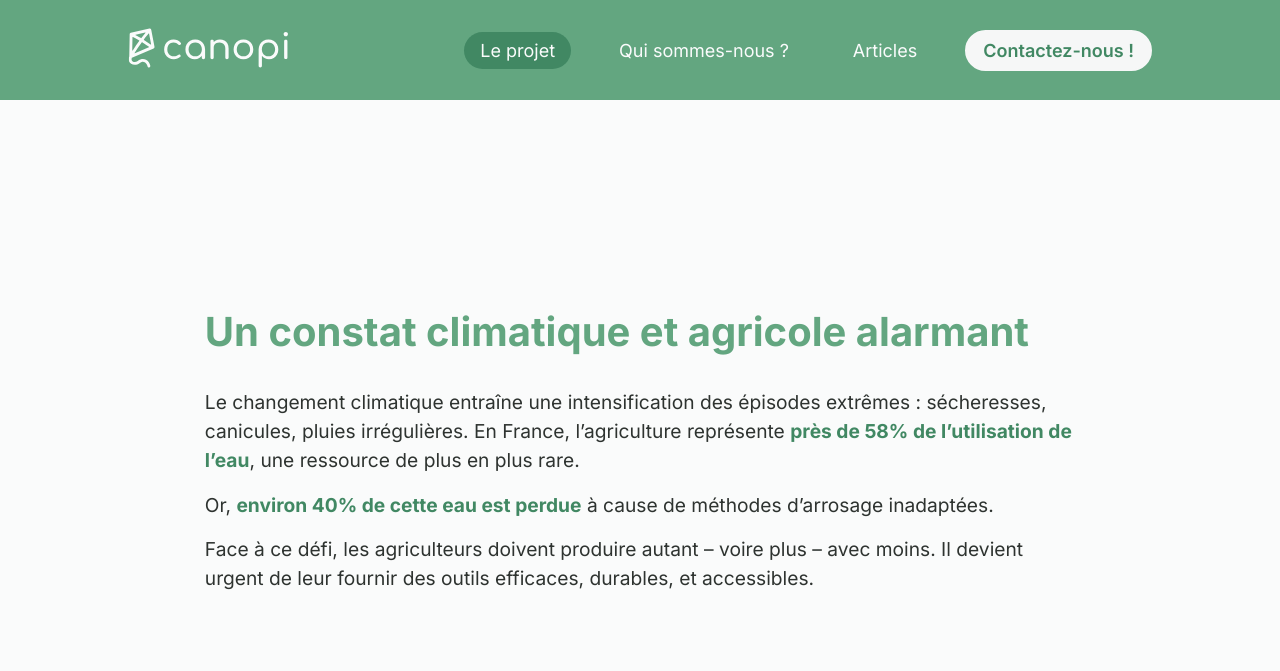
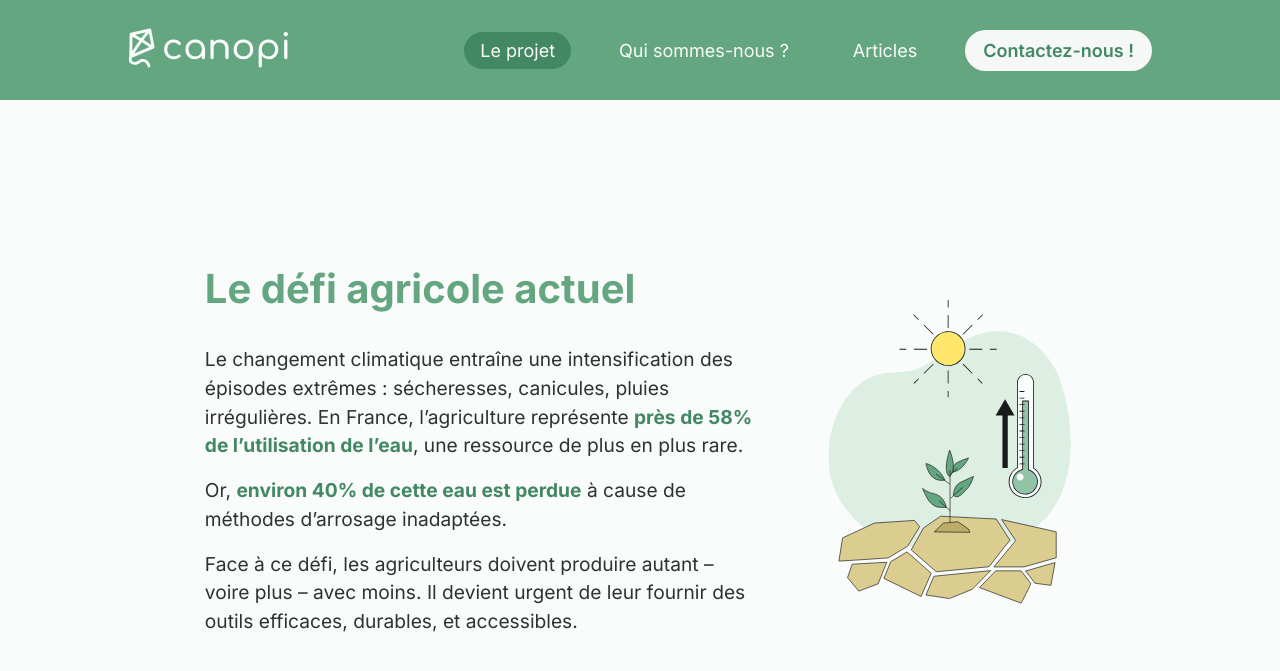
Before and after one commit to Canopi-AI/Canopi-AI.github.io, a Jekyll site: the page built from _pages/about.md, in a window 1280 px wide and 900 px high. Shown: the top 671 px of the window. Built offline with Jekyll 4.4.1, drawn with Linux system fonts in a browser that asks for light colours.

```diff
--- a/_data/about.yml
+++ b/_data/about.yml
@@ -1,6 +1,6 @@
 problem:
   title:
-    - Un constat climatique et agricole alarmant
+    - Le défi agricole actuel
   content:
     - "Le changement climatique entraîne une intensification des épisodes extrêmes :
       sécheresses, canicules, pluies irrégulières.
@@ -9,6 +9,7 @@ problem:
     - Or, <b>environ 40% de cette eau est perdue</b> à cause de méthodes d’arrosage inadaptées.
     - Face à ce défi, les agriculteurs doivent produire autant – voire plus – avec moins.
       Il devient urgent de leur fournir des outils efficaces, durables, et accessibles.
+  image: /assets/images/about_illustration_problem.svg
 
 solution:
   title:
@@ -22,25 +23,26 @@ solution:
         <li>des algorithmes de prédiction,</li>
         <li>une interface simple, responsive et pensée pour le terrain.</li>"
     - "<b>Pas besoin de capteurs</b> à installer : la solution est prête à l’emploi et rapide à déployer."
+  image: /assets/images/about_illustration_solution.svg
 
 features:
   title:
     - Fonctionnalités clés
   content:
-    - <b>Visualisation des parcelles</b> via une carte interactive
-    - <b>Planification des interventions</b> sur l’exploitation
-    - "<b>Suivi des données agronomiques</b> : arrosage, traitements, observations"
-    - <b>Estimation des besoins en eau</b> grâce à l’IA
+    - 🗺️ <b>Visualisation des parcelles</b> via une carte interactive
+    - 📅 <b>Planification des interventions</b> sur l’exploitation
+    - "📈 <b>Suivi des données agronomiques</b> : arrosage, traitements, observations"
+    - 💧 <b>Estimation des besoins en eau</b> grâce à l’IA
 
 benefits:
   title:
     - Les bénéfices
   content:
-    - <b>Gagner du temps</b> grâce à une centralisation des informations
-    - <b>Réduire les coûts</b> liés à l’eau et aux intrants
-    - <b>Maximiser les rendements</b> par une meilleure gestion des ressources
-    - <b>Agir durablement</b> en diminuant les gaspillages
-    - <b>Accéder simplement</b> à des outils technologiques avancés, sans barrière technique
+    - ⏱️ <b>Gagner du temps</b> grâce à une centralisation des informations
+    - 💰 <b>Réduire les coûts</b> liés à l’eau et aux intrants
+    - 📈 <b>Maximiser les rendements</b> par une meilleure gestion des ressources
+    - ♻️ <b>Agir durablement</b> en diminuant les gaspillages
+    - 🌱 <b>Accéder simplement</b> à des outils technologiques avancés, sans barrière technique
 
 state:
   title:
--- a/_data/index.yml
+++ b/_data/index.yml
@@ -15,6 +15,7 @@ promise:
     - Une <b>application web</b> qui centralise les données de l’exploitation,
       assiste dans la <b>planification</b>,
       et <b>prédit les besoins en eau</b> grâce à l’IA – sans capteurs à installer.
+  image: /assets/images/index_illustration_promise.svg
 
 collaboration:
   title: Vous êtes agriculteur.rice ?
--- a/_includes/section.html
+++ b/_includes/section.html
@@ -1,10 +1,10 @@
 <div class="section">
-  <div class="section-text">
+  <div class="section-content">
     <h1 class="section-title">
       {% for item in include.data.title %} {{ item }} <br />
       {% endfor %}
     </h1>
-    <div class="section-content">
+    <div class="section-text">
       {% for item in include.data.content %}
       <p>{{ item }}</p>
       {% endfor %}
@@ -16,8 +16,8 @@
     {% endif %}
   </div>
   {% if include.data.image %}
-    <div class="section-image">
-        <img src="{{ include.data.image }}" />
+    <div class="section-image-container">
+        <img src="{{ include.data.image }}" class="section-image" />
     </div>
   {% endif %}
 </div>
--- a/_sass/section.scss
+++ b/_sass/section.scss
@@ -6,10 +6,10 @@
     width: 100%;
     height: calc(100vh - #{$header-height});
     padding: 0 16vw $header-height 16vw;
-    gap: 32px;
+    gap: 64px;
 }
 
-.section-text {
+.section-content {
     display: flex;
     flex-direction: column;
     justify-content: center;
@@ -24,7 +24,7 @@
     color: $primary-color;
 }
 
-.section-content {
+.section-text {
     display: flex;
     flex-direction: column;
     justify-content: flex-start;
@@ -63,11 +63,20 @@
     }
 }
 
+.section-image-container {
+    display: flex;
+    flex-direction: row;
+    justify-content: center;
+    align-items: center;
+    width: 400px;
+    height: 100%;
+}
+
 .section-image {
     display: flex;
     flex-direction: row;
     justify-content: center;
     align-items: center;
-    width: fit-content;
+    width: 100%;
     height: 100%;
 }
```
Also changed, not shown: assets/images/about_illustration_problem.svg (added), assets/images/about_illustration_solution.svg (added), assets/images/index_illustration_promise.svg (added).
